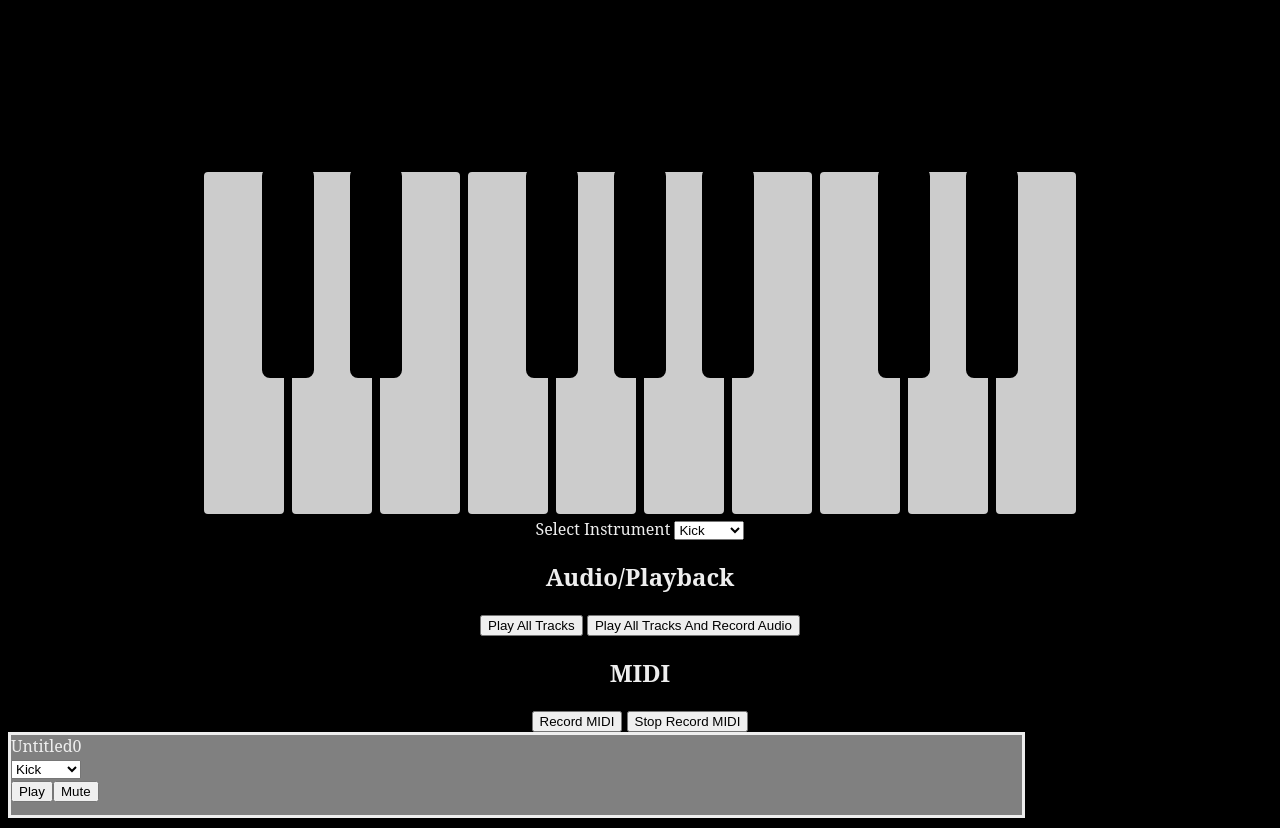
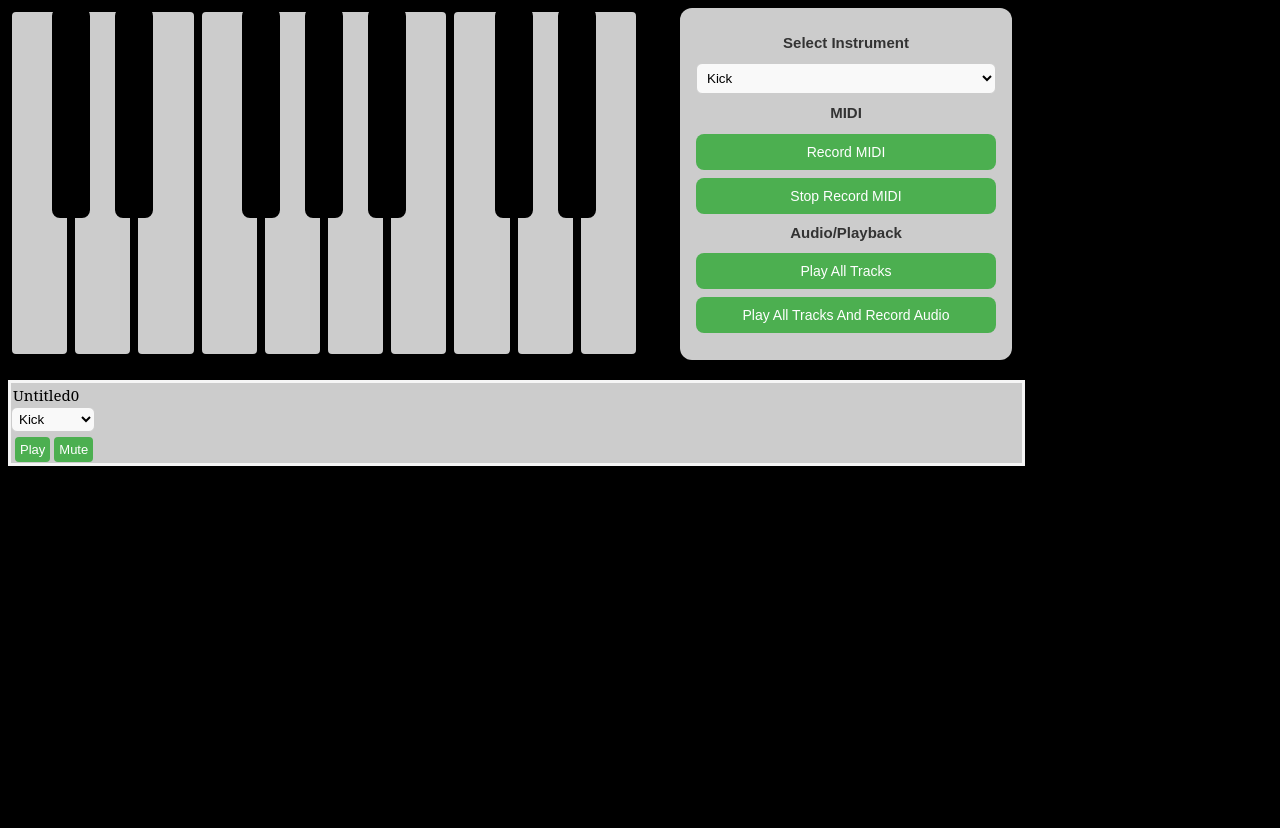
Before and after one commit to joipoi/javascript_keyboard, a plain HTML site: page index.html in a window 1280 px wide. Both pictures are taken after a click on the button "Stop Record MIDI". After the commit the page ends 800 px from the top, so only its background shows below. Drawn offline with Linux system fonts and the light colour scheme.

Commit message:
created design 1.0

```diff
--- a/index.html
+++ b/index.html
@@ -10,9 +10,6 @@
 
 <h1 id="recordingText" style="background-color: red; display: none;">RECORDING</h1>
 <div id="count-in" style="font-size: 2em; text-align: center;"></div>
-  <section id="wrap">
-    <section id="main">
-      <div class="nowplaying"></div>
       <div class="keys">
         <div data-frequency="130" data-key="65" class="key" data-note="C">
             <span class="hints">A</span>
@@ -64,42 +61,40 @@
         </div>
         <div data-frequency="329" data-key="186" class="key" data-note="E">
             <span class="hints">Ö</span>
-        </div>
       </div>
-  </section>
 
-  <div class="settingsBar">
+    </div>
+  <div id="settingsBar">
 
-    <div class="right">
-      <span>Select Instrument </span>
+    <div>
+      <h2>Select Instrument </h2>
       <select name="instrument">
         <option value="sine">Sine</option>
         <option value="square" >Square</option>
         <option value="triangle">Triangle</option>
         <option value="kick" selected>Kick</option>
         <option value="snare">Snare</option>
-        <option value="bass">Bass</option>
+        <option value="sawtooth">Sawtooth</option>
       </select>
     </div>
-  </div>
 
+    <div>
+        <h2>MIDI</h2>
+        <button class="settingButton" id="recordMidiBtn"> Record MIDI</button>
+        <button class="settingButton" id="stopMidiBtn"> Stop Record MIDI</button>
+      </div>
   <div>
     <h2>Audio/Playback</h2>
-    <button id="playTracksBtn">Play All Tracks</button>
-  <button id="recordBtn">Play All Tracks And Record Audio</button>
+    <button class="settingButton" id="playTracksBtn">Play All Tracks</button>
+  <button class="settingButton" id="recordBtn">Play All Tracks And Record Audio</button>
+</div>
+
+
 
 </div>
 
-<div>
-    <h2>MIDI</h2>
-    <button id="recordMidiBtn"> Record MIDI</button>
-    <button id="stopMidiBtn"> Stop Record MIDI</button>
-
-  </div>
-
-
-  <div id="tracksDiv">
-</div>
+<div style="display:none" id="audioDiv"></div>
+  <div id="tracksDiv"></div>
 
     <script src="script.js"></script>
 </body>
--- a/script.js
+++ b/script.js
@@ -93,7 +93,7 @@ const instruments = {
       osc.stop(startAt + 0.2);
     }
   },
-  bass: {
+  sawtooth: {
     holdable: true,
     play: (freq, startAt, length = null) => {
       const osc = audioContext.createOscillator();
@@ -195,7 +195,6 @@ document.getElementById("recordMidiBtn").addEventListener("click", () => {
 document.getElementById("stopMidiBtn").addEventListener("click", () => {
   recordingMidi = false;
   midiList.push(midiEvents);
-  console.log(midiList);
   midiEvents = [];
   createNewTrack();
   recordingText.style.display = "none";
@@ -225,18 +224,21 @@ function setup() {
     const blob = new Blob([event.data], { type: 'audio/webm' });
     const url = URL.createObjectURL(blob);
 
+    const audioDiv = document.getElementById("audioDiv");
+    audioDiv.style.display = "block";
+
     // Create an audio element to play the recording
     const audio = document.createElement('audio');
     audio.controls = true;
     audio.src = url;
-    document.body.appendChild(audio); // Add it to the page
+    audioDiv.appendChild(audio); // Add it to the page
 
     // Optional: still provide a download link
     const a = document.createElement('a');
     a.href = url;
     a.download = 'recording.webm';
     a.textContent = 'Download Recording';
-    document.body.appendChild(a);
+    audioDiv.appendChild(a);
   };
 
 }
@@ -382,28 +384,26 @@ function createNewTrack() {
   trackElem.classList.add("track");
 
   // Track name
-  const nameSpan = document.createElement("span");
+  const nameSpan = document.createElement("p");
   nameSpan.classList.add("name");
+  nameSpan.contentEditable = true;
   nameSpan.textContent = `Untitled${count}`;
   trackElem.appendChild(nameSpan);
-
-  trackElem.appendChild(document.createElement("br"));
 
   // Instrument selector
   const select = instrumentSelect.cloneNode(true);
   select.value = instrumentSelect.value;
 
   trackElem.appendChild(select);
-  trackElem.appendChild(document.createElement("br"));
 
   // Playbutton
-  const playPauseButton = document.createElement("button");
-  playPauseButton.textContent = "Play";
-  playPauseButton.addEventListener("click", () => {
+  const playButton = document.createElement("button");
+  playButton.textContent = "Play";
+  playButton.addEventListener("click", () => {
     playMidi(midiList[count], select.value);
 
   });
-  trackElem.appendChild(playPauseButton);
+  trackElem.appendChild(playButton);
 
   // Mute button
   const muteButton = document.createElement("button");
@@ -411,7 +411,7 @@ function createNewTrack() {
 
   muteButton.addEventListener("click", () => {
     mutedTracks[count] = !mutedTracks[count];
-    mutedTracks[count] ? muteButton.style.backgroundColor = "red" :  muteButton.style.backgroundColor = "white";
+    mutedTracks[count] ? muteButton.style.backgroundColor = "red" :  muteButton.style.backgroundColor = "#4CAF50";
   });
 
   trackElem.appendChild(muteButton);
--- a/styles.css
+++ b/styles.css
@@ -6,21 +6,12 @@ html  {
   color: #eee;
 }
 
-.nowplaying {
-font-size: 120px;
-line-height: 1;
-text-shadow: 0 0 5rem #028ae9;
-transition: all .07s ease;
-min-height: 120px;
-}
-
 .keys {
-display: block;
-width: 100%;
+width: 50%;
+float:left;
 height: 350px;
 max-width: 880px;
 position: relative;
-margin: 40px auto 0;
 cursor: none;
 }
 
@@ -100,10 +91,128 @@ opacity: 1;
 }
 
 .track{
-  background-color: grey;
+  background-color: rgba(255, 255, 255, 0.8);
   width:80%;
   height:80px;
-  border:solid;
+  border:solid rgba(255, 255, 255, 0.8);
   text-align: left;
   margin-bottom: 10px;
+  color: black;
+  font-size: 15px;
 }
+.track button{
+  padding: 5px;
+  background: #4CAF50;
+  color: white;
+  border: none;
+  border-radius: 4px;
+  cursor: pointer;
+  font-size: 13px;
+  margin-left:4px;
+}
+.track p{
+  margin:2px;
+}
+
+#tracksDiv{
+  width:100%;
+  float:left;
+  margin-top:20px;
+}
+.track select{
+  padding: 3px;
+  border: 1px solid #ccc;
+  border-radius: 6px;
+  background: #f9f9f9;
+  display:block;
+  margin-bottom:5px;
+}
+
+#settingsBar {
+  background: rgba(255, 255, 255, 0.8);
+  padding: 16px;
+  border-radius: 12px;
+  box-shadow: 0 4px 10px rgba(0, 0, 0, 0.1);
+  width: 300px;
+  font-family: Arial, sans-serif;
+  float:left;
+  margin-left:40px;
+  height: 320px;
+  margin-right:200px;
+}
+
+#settingsBar h2 {
+  margin-top: 10px;
+  font-size: 15px;
+  color: #333;
+}
+
+#settingsBar div {
+  margin-bottom: 10px;
+}
+
+#settingsBar select {
+  width: 100%;
+  padding: 6px;
+  border: 1px solid #ccc;
+  border-radius: 6px;
+  background: #f9f9f9;
+}
+
+.settingButton {
+  display: block;
+  width: 100%;
+  margin-top: 8px;
+  padding: 10px;
+  background: #4CAF50;
+  color: white;
+  border: none;
+  border-radius: 8px;
+  cursor: pointer;
+  font-size: 14px;
+}
+
+.settingButton:hover {
+  background: #45a049;
+}
+
+.settingButton:active {
+  background: #3e8e41;
+}
+
+
+#audioDiv {
+  float:left;
+  margin-top: 20px;
+  padding: 16px;
+  background: rgba(245, 245, 245, 0.9);
+  border: 1px solid #ddd;
+  border-radius: 12px;
+  box-shadow: 0 2px 8px rgba(0, 0, 0, 0.1);
+  width: 300px;
+  font-family: Arial, sans-serif;
+  text-align: center;
+}
+
+#audioDiv audio {
+  width: 100%;
+  margin-bottom: 10px;
+  outline: none;
+  border-radius: 8px;
+  background-color: #f9f9f9;
+}
+
+#audioDiv a {
+  display: inline-block;
+  margin-top: 8px;
+  padding: 8px 12px;
+  background: #2196F3;
+  color: white;
+  text-decoration: none;
+  border-radius: 6px;
+  font-size: 14px;
+}
+
+#audioDiv a:hover {
+  background: #1976D2;
+}
```
